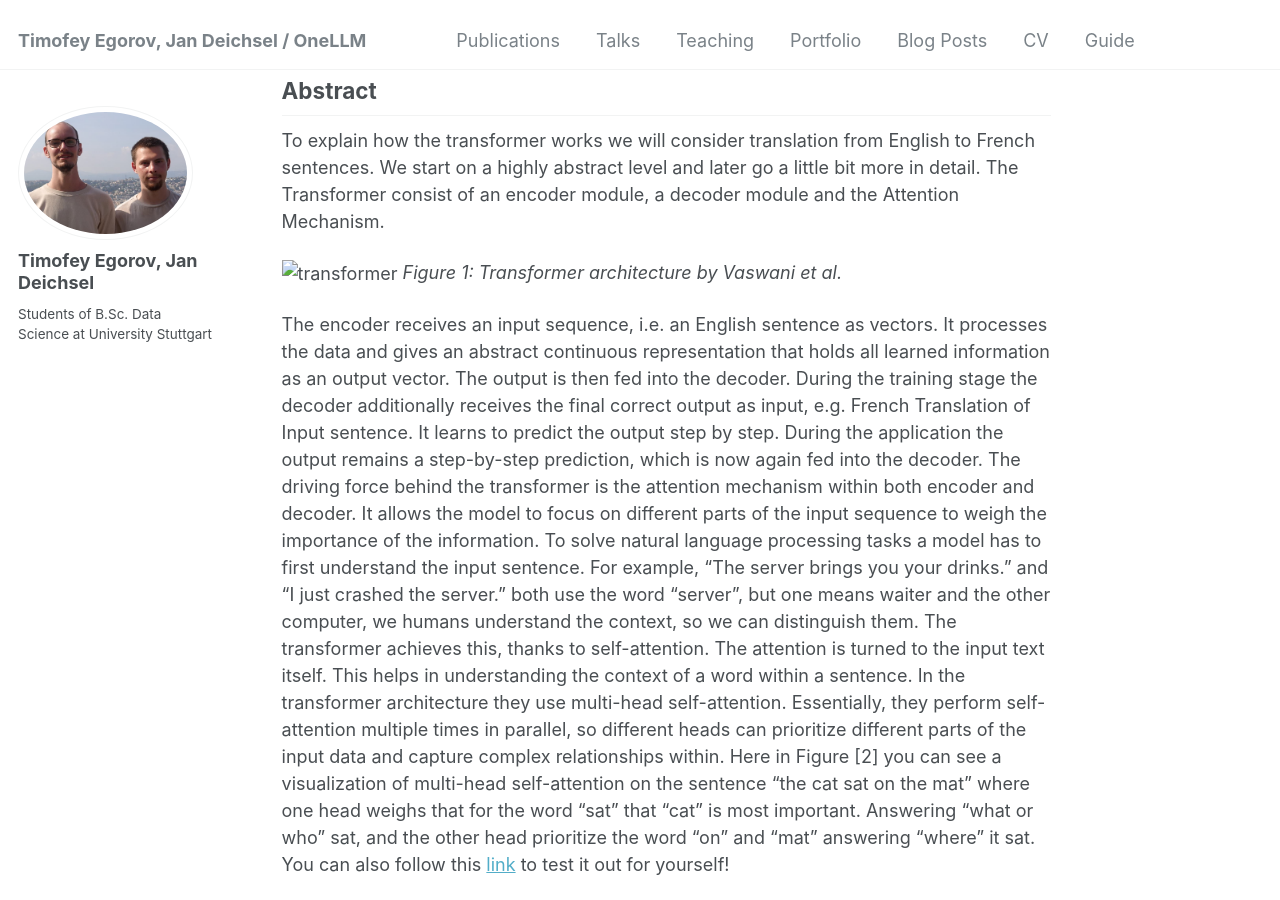
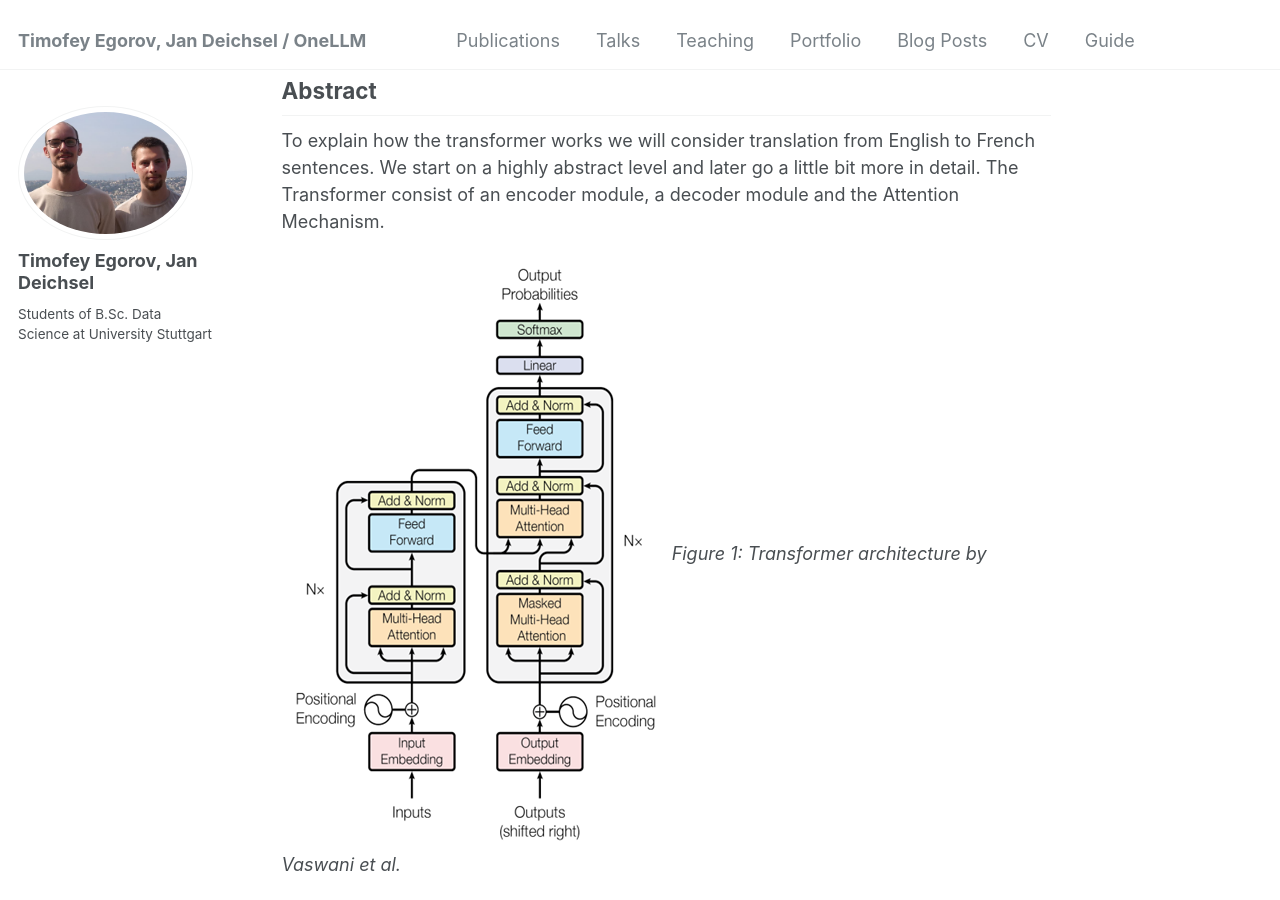
Before and after one commit to jdeichsel/jdeichsel.github.io, a Jekyll site: the page built from _posts/2024-05-16-OneLLM-Blog-Post.md, in a window 1280 px wide and 900 px high, scrolled down 1372 px. Built offline with Jekyll 4.4.1, drawn with Linux system fonts in a browser that asks for light colours.

Commit message:
Update 2024-05-16-OneLLM-Blog-Post.md

```diff
--- a/_posts/2024-05-16-OneLLM-Blog-Post.md
+++ b/_posts/2024-05-16-OneLLM-Blog-Post.md
@@ -46,7 +46,7 @@ The Transformer consist of an encoder module, a decoder module
 and the Attention Mechanism.
 
 
-![transformer](images/transformer_architecture.png)
+![](/images/transformer_architecture.png)
 *Figure 1: Transformer architecture by Vaswani et al.*
 
 
```
